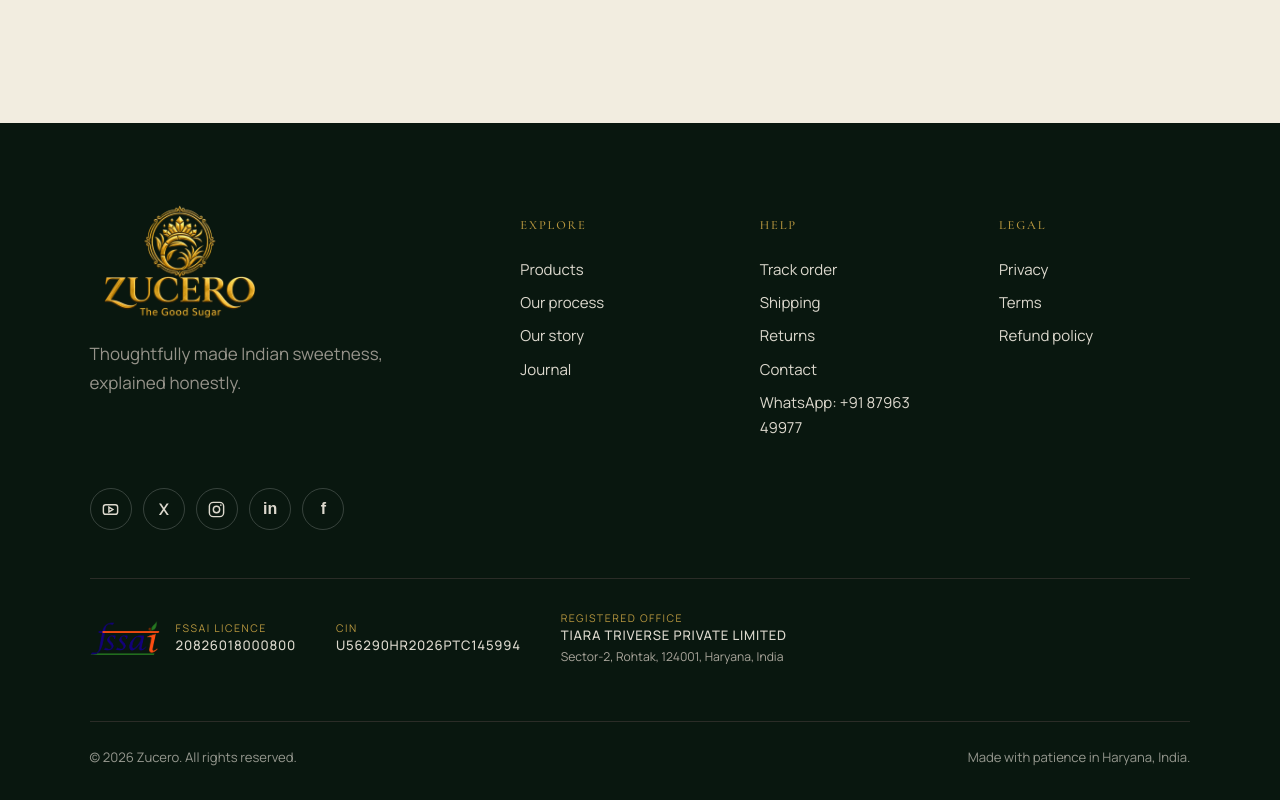
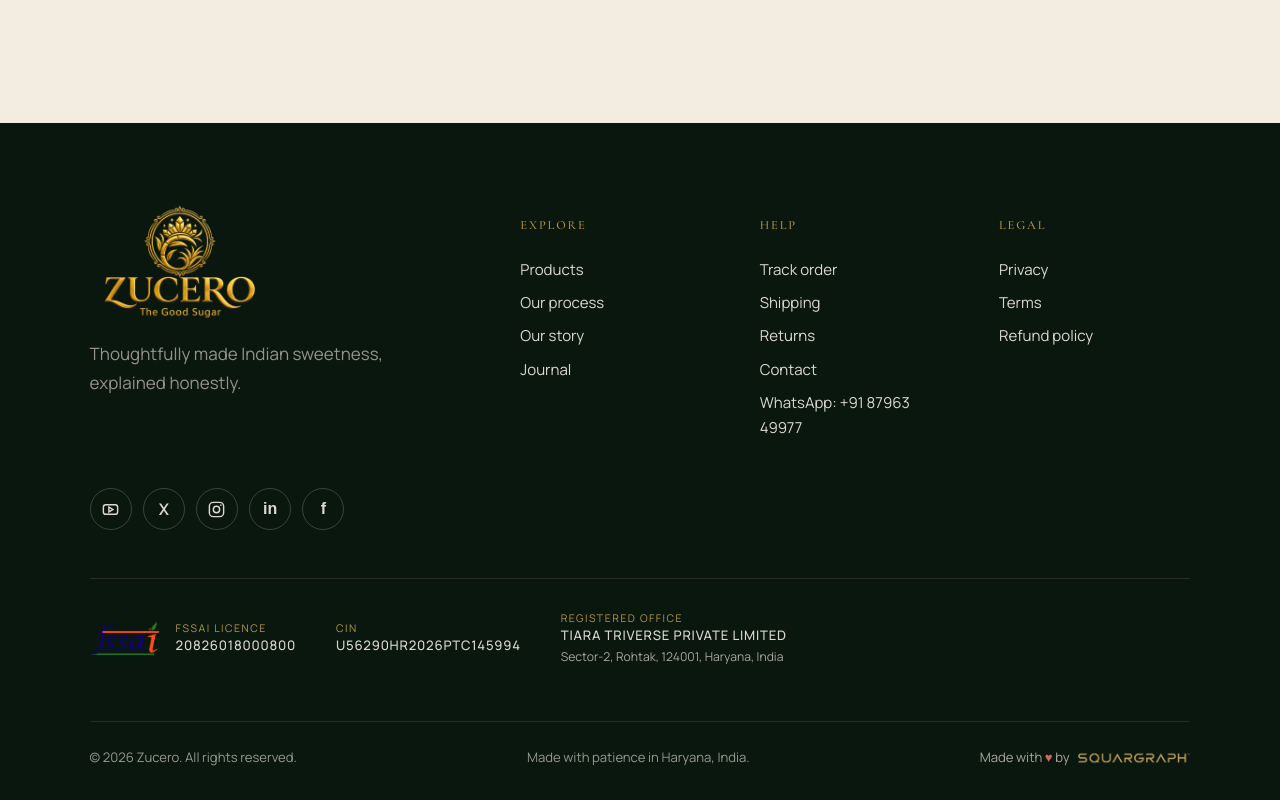
Before and after one commit to singhsaurabhsohan/zucero-website, a Next.js app in the folder storefront/: page /cart in a window 1280 px wide. Shown: the part 879-1679 px from the top of the page. Built offline with nearby package versions, Linux system fonts and the light colour scheme.

Commit message:
Add Squargraph footer credit

```diff
--- a/storefront/app/globals.css
+++ b/storefront/app/globals.css
@@ -633,6 +633,12 @@ footer>div:not(.footer-brand):not(.footer-bottom){font-size:.94rem}
 .footer-fssai{display:flex;align-items:center;gap:1rem}
 .footer-fssai img{width:70px;height:70px;object-fit:contain}
 .footer-bottom{font-size:.82rem}
+.footer-creator{display:inline-flex;align-items:center;justify-content:flex-end;gap:.55rem;color:#aaa69c;transition:color .2s ease}
+.footer-creator:hover{color:var(--gold)}
+.footer-creator>span{white-space:nowrap}
+.footer-creator img{width:112px;height:auto;object-fit:contain;filter:invert(73%) sepia(27%) saturate(685%) hue-rotate(3deg) brightness(94%) contrast(88%);opacity:.9;transition:opacity .2s ease,filter .2s ease}
+.footer-creator:hover img{filter:invert(79%) sepia(45%) saturate(584%) hue-rotate(358deg) brightness(94%) contrast(90%);opacity:1}
+.footer-heart{color:#c76c61}
 .hero-proof-copy strong{font-size:.76rem}
 .hero-proof-copy small{font-size:.8rem}
 @media(max-width:640px){
@@ -644,6 +650,7 @@ footer>div:not(.footer-brand):not(.footer-bottom){font-size:.94rem}
   .heritage h2,.heritage h3,.heritage-philosophy h2{font-size:clamp(2.25rem,10vw,3rem)}
   .heritage-slow h2{font-size:clamp(3rem,12vw,4.5rem)}
   .footer-compliance{align-items:flex-start;flex-direction:column!important;gap:1rem!important}
+  .footer-creator{justify-content:flex-start;margin-top:.25rem}
   .content-hero h1{font-size:clamp(2.65rem,12vw,3.75rem)}
   .purchase-panel h1,.page-title h1,.checkout-heading h1,.account-story h1,.orders-shell h1{font-size:clamp(2.45rem,11vw,3.5rem)}
   .hero-labels a,.hero-copy .button,.marquee-image strong,.marquee-image small{font-size:.72rem}
--- a/storefront/components/site-footer.tsx
+++ b/storefront/components/site-footer.tsx
@@ -10,6 +10,6 @@ export function SiteFooter() {
     <div><h3>Legal</h3><Link href="/privacy">Privacy</Link><Link href="/terms">Terms</Link><Link href="/refunds">Refund policy</Link></div>
     <div className="footer-socials" role="group" aria-label="Follow Zucero"><a href="https://www.youtube.com/@ZuceroIndia" target="_blank" rel="noreferrer" aria-label="Zucero on YouTube"><svg viewBox="0 0 24 24" aria-hidden="true"><rect x="3" y="6" width="18" height="12" rx="3" /><path d="m10 9 5 3-5 3Z" /></svg></a><a href="https://x.com/zuceroindia" target="_blank" rel="noreferrer" aria-label="Zucero on X"><span aria-hidden="true">X</span></a><a href="https://www.instagram.com/zuceroindia/" target="_blank" rel="noreferrer" aria-label="Zucero on Instagram"><svg viewBox="0 0 24 24" aria-hidden="true"><rect x="3" y="3" width="18" height="18" rx="5" /><circle cx="12" cy="12" r="4" /><circle cx="17.5" cy="6.5" r="1" className="social-fill" /></svg></a><a href="https://www.linkedin.com/company/zuceroindia" target="_blank" rel="noreferrer" aria-label="Zucero on LinkedIn"><span className="social-letter" aria-hidden="true">in</span></a><a href="https://www.facebook.com/zuceroindia" target="_blank" rel="noreferrer" aria-label="Zucero on Facebook"><span className="social-letter" aria-hidden="true">f</span></a></div>
     <div className="footer-compliance" role="group" aria-label="Business registration details"><div className="footer-fssai"><Image src="/images/fssai-logo.png" alt="FSSAI" width={86} height={86} /><p><span>FSSAI Licence</span><strong>20826018000800</strong></p></div><p><span>CIN</span><strong>U56290HR2026PTC145994</strong></p><address><span>Registered office</span><strong>TIARA TRIVERSE PRIVATE LIMITED</strong><small>Sector-2, Rohtak, 124001, Haryana, India</small></address></div>
-    <div className="footer-bottom"><span>© 2026 Zucero. All rights reserved.</span><span>Made with patience in Haryana, India.</span></div>
+    <div className="footer-bottom"><span>© 2026 Zucero. All rights reserved.</span><span>Made with patience in Haryana, India.</span><a className="footer-creator" href="https://squargraph.com" target="_blank" rel="noreferrer" aria-label="Made with love by Squargraph"><span>Made with <span className="footer-heart" aria-hidden="true">♥</span> by</span><Image src="/images/squargraph-logo.png" alt="Squargraph" width={160} height={24} /></a></div>
   </footer>;
 }
```
Also changed, not shown: storefront/public/images/squargraph-logo.png (added).
